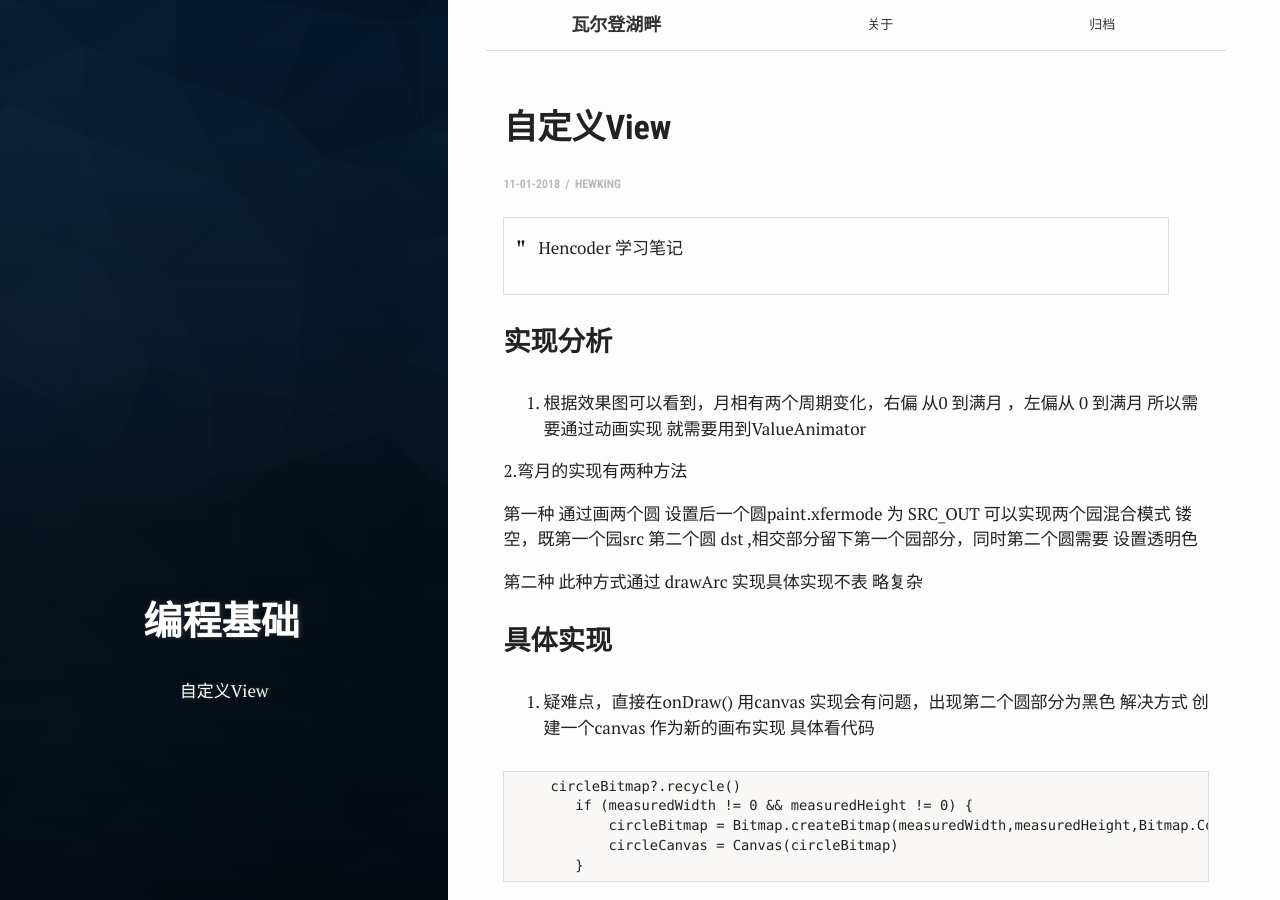
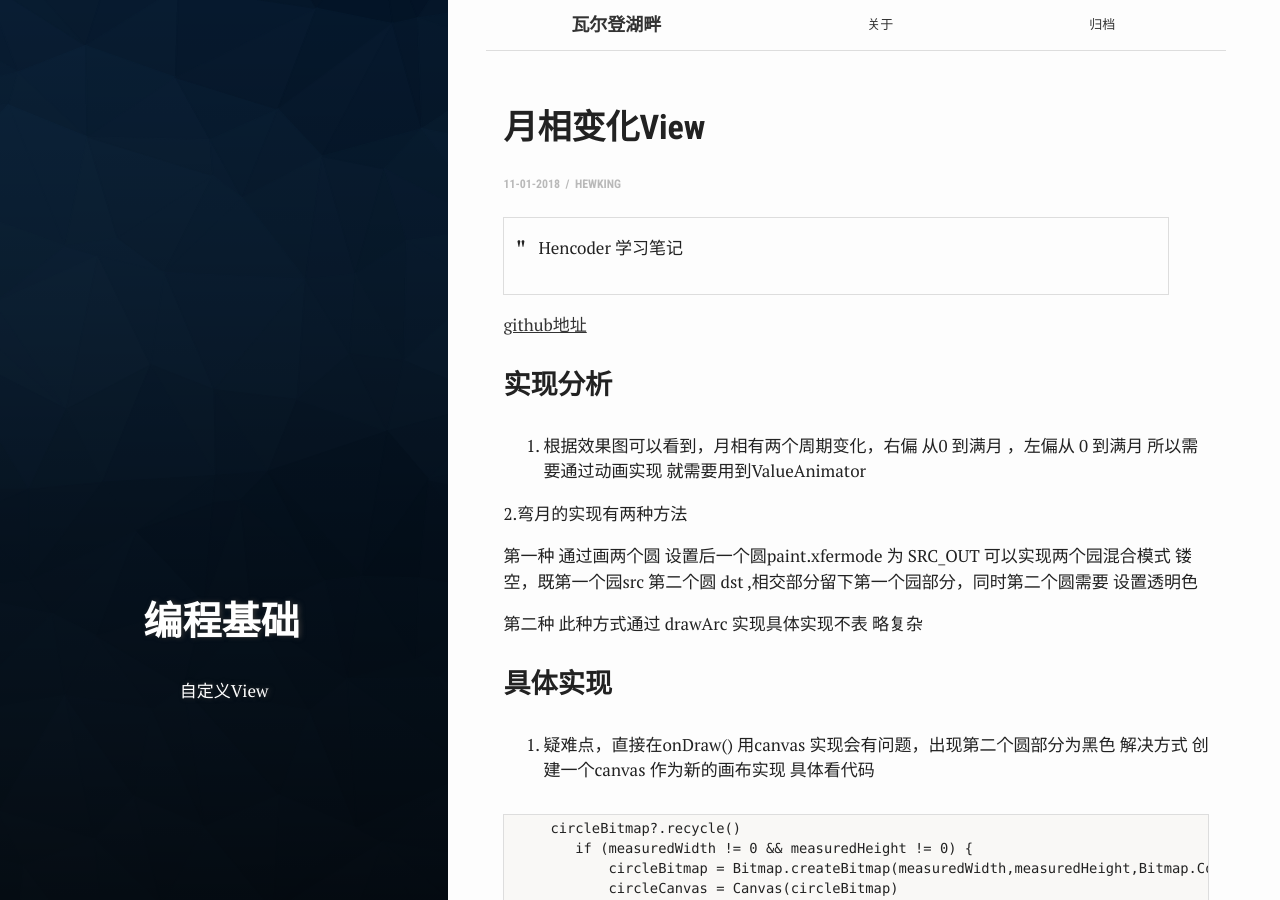
Before and after one commit to hewking/hewking.github.io, a Jekyll site: the page built from _posts/2018-01-18-自定义View月相变化.md, in a window 1280 px wide and 900 px high. Built offline with Jekyll 4.4.1, drawn with Linux system fonts in a browser that asks for light colours.

Commit message:
add some posts

```diff
--- a/_posts/2018-01-18-自定义View月相变化.md
+++ b/_posts/2018-01-18-自定义View月相变化.md
@@ -1,7 +1,7 @@
 ---
 layout: post
-title:  "自定义View"
-crawlertitle: "自定义View"
+title:  "月相变化View"
+crawlertitle: "月相变化View"
 summary: "自定义View"
 date:   2018-1-11 23:09:47 +0700
 categories: posts
@@ -9,6 +9,8 @@ tags: '编程基础'
 author: hewking
 ---
 > Hencoder 学习笔记
+
+[github地址](“”)
 
 ### 实现分析
 
```
